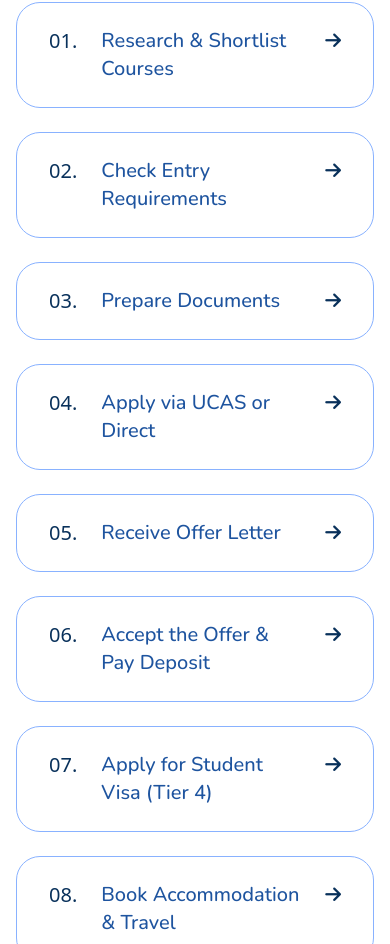
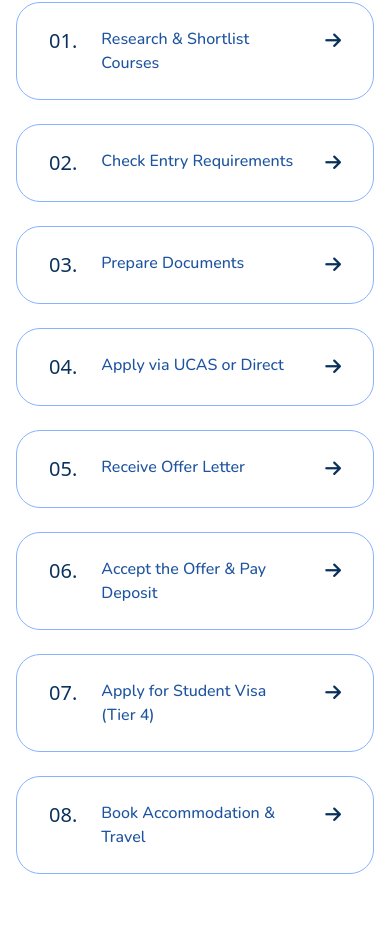
Before and after one commit to parajulisanket/markline, a plain HTML site: page studyDestination.html in a window 390 px wide. Shown: the part 4362-5306 px from the top of the page. Drawn offline with nearby package versions, Linux system fonts and the light colour scheme.

Commit message:
mobile view updates

```diff
--- a/studyDestination.html
+++ b/studyDestination.html
@@ -1125,7 +1125,7 @@
         </div>
       </div>
     </section>
-    <!-- application pro ecss -->
+    <!-- application process -->
     <section class="py-12 bg-white">
       <div class="max-w-5xl mx-auto px-4">
         <div class="text-center max-w-5xl mx-auto mb-12">
@@ -1148,7 +1148,9 @@
             <div class="flex items-start gap-6 px-8 py-6">
               <span class="text-[#09315B] font-normal text-xl">01.</span>
               <div class="flex-1">
-                <h3 class="hero-content text-[#1e549f] text-xl font-medium">
+                <h3
+                  class="hero-content text-[#1e549f] text-base md:text-xl font-medium"
+                >
                   Research & Shortlist Courses
                 </h3>
                 <div
@@ -1178,7 +1180,6 @@
               </button>
             </div>
           </div>
-
           <!-- ITEM 02 -->
           <div
             class="w-full lg:w-[calc(50%-0.75rem)] rounded-3xl border border-[#89B2FF]"
@@ -1186,7 +1187,9 @@
             <div class="flex items-start gap-6 px-8 py-6">
               <span class="text-[#09315B] font-normal text-xl">02.</span>
               <div class="flex-1">
-                <h3 class="hero-content text-[#1e549f] text-xl font-medium">
+                <h3
+                  class="hero-content text-[#1e549f] text-base md:text-xl font-medium"
+                >
                   Check Entry Requirements
                 </h3>
                 <div
@@ -1223,7 +1226,9 @@
             <div class="flex items-start gap-6 px-8 py-6">
               <span class="text-[#09315B] font-normal text-xl">03.</span>
               <div class="flex-1">
-                <h3 class="hero-content text-[#1e549f] text-xl font-medium">
+                <h3
+                  class="hero-content text-[#1e549f] text-base md:text-xl font-medium"
+                >
                   Prepare Documents
                 </h3>
                 <div
@@ -1253,7 +1258,6 @@
               </button>
             </div>
           </div>
-
           <!-- ITEM 04 -->
           <div
             class="w-full lg:w-[calc(50%-0.75rem)] rounded-3xl border border-[#89B2FF]"
@@ -1261,7 +1265,9 @@
             <div class="flex items-start gap-6 px-8 py-6">
               <span class="text-[#09315B] font-normal text-xl">04.</span>
               <div class="flex-1">
-                <h3 class="hero-content text-[#1e549f] text-xl font-medium">
+                <h3
+                  class="hero-content text-[#1e549f] text-base md:text-xl font-medium"
+                >
                   Apply via UCAS or Direct
                 </h3>
                 <div
@@ -1291,7 +1297,6 @@
               </button>
             </div>
           </div>
-
           <!-- ITEM 05 -->
           <div
             class="w-full lg:w-[calc(50%-0.75rem)] rounded-3xl border border-[#89B2FF]"
@@ -1299,7 +1304,9 @@
             <div class="flex items-start gap-6 px-8 py-6">
               <span class="text-[#09315B] font-normal text-xl">05.</span>
               <div class="flex-1">
-                <h3 class="hero-content text-[#1e549f] text-xl font-medium">
+                <h3
+                  class="hero-content text-[#1e549f] text-base md:text-xl font-medium"
+                >
                   Receive Offer Letter
                 </h3>
                 <div
@@ -1329,7 +1336,6 @@
               </button>
             </div>
           </div>
-
           <!-- ITEM 06 -->
           <div
             class="w-full lg:w-[calc(50%-0.75rem)] rounded-3xl border border-[#89B2FF]"
@@ -1337,7 +1343,9 @@
             <div class="flex items-start gap-6 px-8 py-6">
               <span class="text-[#09315B] font-normal text-xl">06.</span>
               <div class="flex-1">
-                <h3 class="hero-content text-[#1e549f] text-xl font-medium">
+                <h3
+                  class="hero-content text-[#1e549f] text-base md:text-xl font-medium"
+                >
                   Accept the Offer & Pay Deposit
                 </h3>
                 <div
@@ -1367,7 +1375,6 @@
               </button>
             </div>
           </div>
-
           <!-- ITEM 07 -->
           <div
             class="w-full lg:w-[calc(50%-0.75rem)] rounded-3xl border border-[#89B2FF]"
@@ -1375,7 +1382,9 @@
             <div class="flex items-start gap-6 px-8 py-6">
               <span class="text-[#09315B] font-normal text-xl">07.</span>
               <div class="flex-1">
-                <h3 class="hero-content text-[#1e549f] text-xl font-medium">
+                <h3
+                  class="hero-content text-[#1e549f] text-base md:text-xl font-medium"
+                >
                   Apply for Student Visa (Tier 4)
                 </h3>
                 <div
@@ -1405,7 +1414,6 @@
               </button>
             </div>
           </div>
-
           <!-- ITEM 08 -->
           <div
             class="w-full lg:w-[calc(50%-0.75rem)] rounded-3xl border border-[#89B2FF]"
@@ -1413,7 +1421,9 @@
             <div class="flex items-start gap-6 px-8 py-6">
               <span class="text-[#09315B] font-normal text-xl">08.</span>
               <div class="flex-1">
-                <h3 class="hero-content text-[#1e549f] text-xl font-medium">
+                <h3
+                  class="hero-content text-[#1e549f] text-base md:text-xl font-medium"
+                >
                   Book Accommodation & Travel
                 </h3>
                 <div
@@ -2000,7 +2010,9 @@
             Gain real-world experience while you study in the UK.
           </h2>
         </div>
-        <div class="flex justify-between gap-10">
+        <div
+          class="flex flex-col gap-6 md:flex-row md:justify-between md:gap-10"
+        >
           <div class="bg-[#ECF1FE] border border-[#AEC7FB] rounded-lg p-6">
             <h2 class="text-[#03519E] text-lg font-medium tracking-wide">
               Part-time job types commonly available to students.
@@ -2047,7 +2059,9 @@
             </p>
           </div>
 
-          <div class="relative lg:-ml-4 xl:-ml-20 overflow-hidden h-[650px]">
+          <div
+            class="relative mt-6 md:mt-0 lg:-ml-4 xl:-ml-20 overflow-hidden h-[400px] md:h-[650px]"
+          >
             <div class="flex justify-between gap-4">
               <div class="mosaic-track-up space-y-5">
                 <figure class="overflow-hidden">
```
Also changed, not shown: services.html (+2 -7 lines).
